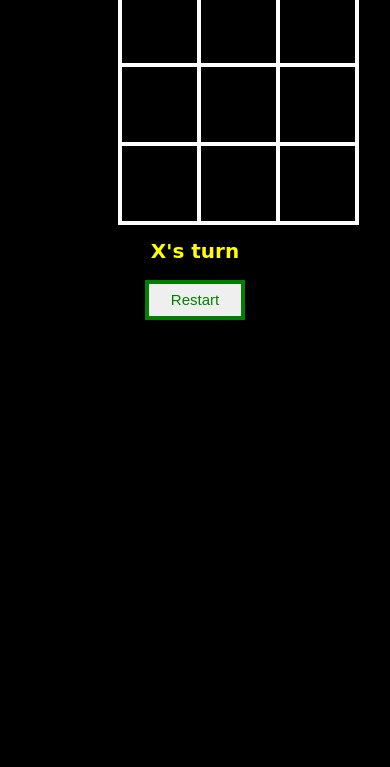
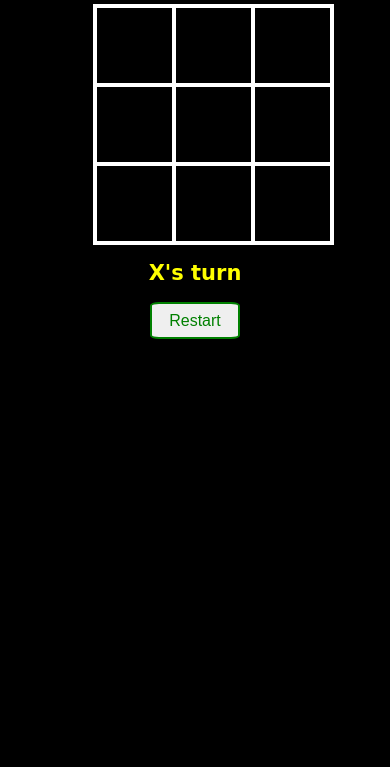
Before and after one commit to Kingston7777777/Tic-tac-toe-web-app, a plain HTML site: page index.html in a window 390 px wide. Shown: the part 77-844 px from the top of the page. Drawn offline with Linux system fonts and the light colour scheme.

Commit message:
Update index.css

```diff
--- a/index.css
+++ b/index.css
@@ -4,7 +4,7 @@
     border: 2px solid;
     box-shadow: 0 0 0 2px;
     line-height: 75px;
-    font-size: 50px;
+    font-size: 40px;
     cursor: pointer;
     color: white;
 }
@@ -15,7 +15,7 @@
 #cellContainer{
     display: grid;
     grid-template-columns: repeat(3, auto);
-    width: 225px;
+    width: 200px;
     margin: auto;
 }
 body{
@@ -24,99 +24,80 @@ body{
 
 #statusText{
     color: yellow;
+    font-size: 21px;
 }
 #h1{
     color: white;
+    font-size: 33px;
 }
 #resetBtn{
     color: green;
     border: 2px solid;
-    width: 100px;
-    height: 50px;
-    font-size: 18px;
+    width: 90px;
+    height: 37px;
+    font-size: 16px;
     cursor: pointer;
+    border-radius: 10%;
+    text-align: center;
 }
-@media (max-width: 1200px){/*Desktop laptop-992, Tablet-768, mobile-576*/
-    h1{
-        font-size: 50px;
+@media (max-width: 311px){
+    #h1{
+        visibility: hidden;
     }
-    #cellContainer{
-        width: 240px;
-        line-height: 135px;
-        font-size: 90px;
+    .cell{
+        width: 65px;
+        height: 65px;
+        border: 2px solid;
+        box-shadow: 0 0 0 2px;
+        line-height: 65px;
+        font-size: 35px;
+        cursor: pointer;
+        color: black;
+    }
+    body{
+        background-color: lightblue;
     }
     #statusText{
-        font-size: 30px;
+        color: black;
+        font-size: 21px;
     }
     #resetBtn{
-        color: green;
-        border: 4px solid;
-        width: 150px;
-        height: 50px;
-        font-size: 30px;
+        color: yellow;
+        background-color: black;
+        border: 2px solid;
+        width: 76px;
+        height: 30px;
+        font-size: 14px;
         cursor: pointer;
+        border-radius: 7%;
+        text-align: center;
     }
 }
-@media (max-width: 992px){
-    h1{
-        font-size: 40px;
-    }
-    #cellContainer{
-        width: 240px;
-        line-height: 65px;
-        font-size: 30px;
+
+@media (max-width: 239px){
+    #resetBtn{
+        color: yellow;
+        background-color: black;
+        border: 2px solid;
+        width: 50px;
+        height: 23px;
+        font-size: 10px;
+        cursor: pointer;
+        border-radius: 4%;
+        text-align: center;
     }
     #statusText{
-        font-size: 30px;
+        color: black;
+        font-size: 16px;
     }
-    #resetBtn{
-        color: green;
-        border: 4px solid;
-        width: 100px;
-        height: 50px;
-        font-size: 20px;
+    .cell{
+        width: 65px;
+        height: 65px;
+        border: 2px solid;
+        box-shadow: 0 0 0 2px;
+        line-height: 55px;
+        font-size: 25px;
         cursor: pointer;
+        color: black;
     }
 }
-@media (max-width: 768px){
-    h1{
-        font-size: 35px;
-    }
-    #cellContainer{
-        width: 235px;
-        line-height: 60px;
-        font-size: 25px;
-    }
-    #statusText{
-        font-size: 25px;
-    }
-    #resetBtn{
-        color: green;
-        border: 4px solid;
-        width: 100px;
-        height: 40px;
-        font-size: 15px;
-        cursor: pointer;
-    }
-}
-@media (max-width: 576px){
-    h1{
-        font-size: 25px;
-    }
-    #cellContainer{
-        width: 150px;
-        line-height: 50px;
-        font-size: 15px;
-    }
-    #statusText{
-        font-size: 20px;
-    }
-    #resetBtn{
-        color: green;
-        border: 4px solid;
-        width: 100px;
-        height: 40px;
-        font-size: 15px;
-        cursor: pointer;
-    }
-}
```
